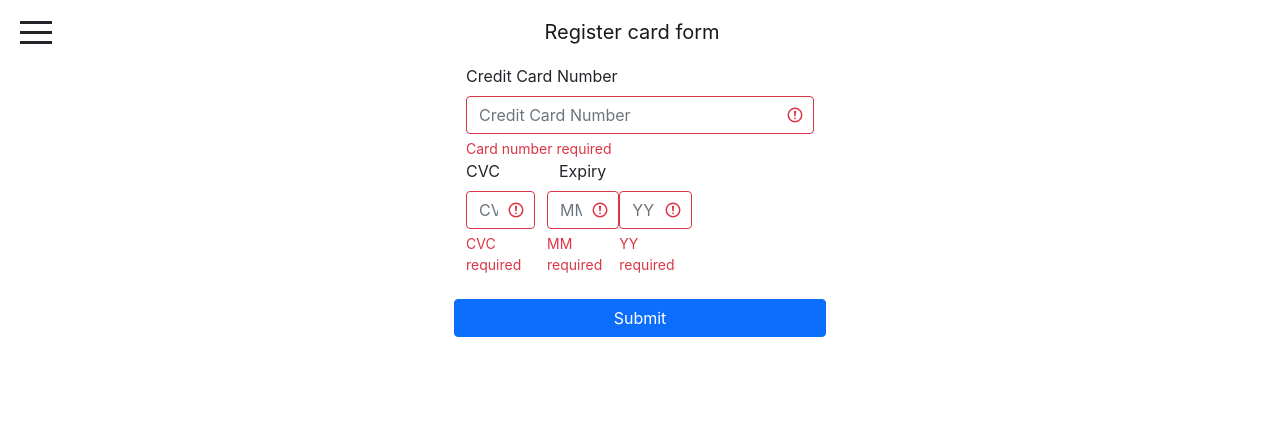
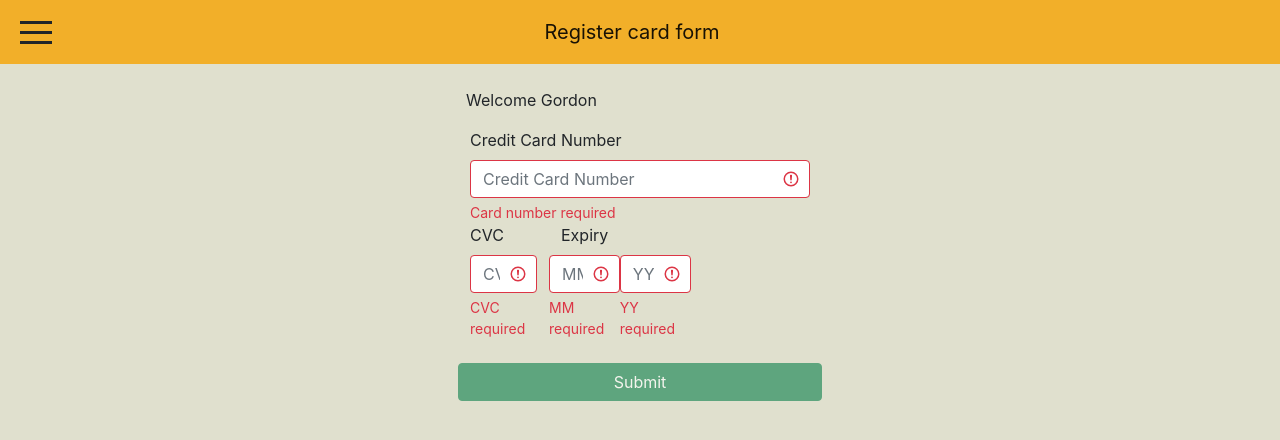
Before and after one commit to AshleyThew/asb-form, a React (Create React App) app: page / in a window 1280 px wide. Shown: the top 440 px of the page. Built offline with nearby package versions, Linux system fonts and the light colour scheme.

Commit message:
Cleanup & Stylinh
Add styling
Add user context
Cleanup code

```diff
--- a/src/App.scss
+++ b/src/App.scss
@@ -1,5 +1,14 @@
+body {
+	min-height: 100vh;
+	background-color: #E0E0CE;
+}
+
 .navbar-center {
-  position: absolute;
-  left: 50%;
-  transform: translatex(-50%);
+	position: absolute;
+	left: 50%;
+	transform: translatex(-50%);
 }
+
+.navbar {
+	background-color: #F2AF29;
+}
--- a/src/App.tsx
+++ b/src/App.tsx
@@ -1,9 +1,9 @@
 import React, { useState } from 'react';
 import { Container } from 'react-bootstrap';
 import './App.scss';
-import CreditCardInput from './components/CreditCardInput';
 import Header from './components/Header';
 import Menu from './components/Menu';
+import UserPage from './pages/UserPage';
 
 function App() {
 	const [menu, setMenu] = useState(false);
@@ -11,7 +11,7 @@ function App() {
 	return (
 		<>
 			<Header menu={menu} setMenu={setMenu} title={menu ? 'Menu' : 'Register card form'} />
-			<Container>{menu ? <Menu /> : <CreditCardInput validateOnMount={true}/>}</Container>
+			<Container>{menu ? <Menu /> : <UserPage />}</Container>
 		</>
 	);
 }
--- a/src/components/CreditCardInput.tsx
+++ b/src/components/CreditCardInput.tsx
@@ -117,9 +117,16 @@ const CreditCardInput: React.FC<FormProps> = (props) => {
 								<Row className="justify-content-center">
 									<Button
 										type="submit"
+										variant="success"
 										className="btn-block"
 										style={{ maxWidth: '400px' }}
-										disabled={isSubmitting}
+										disabled={
+											isSubmitting ||
+											!!errors.cardNumber ||
+											!!errors.cvc ||
+											!!errors.expiryMM ||
+											!!errors.expiryYY
+										}
 									>
 										Submit
 									</Button>
--- a/src/components/Menu.tsx
+++ b/src/components/Menu.tsx
@@ -1,7 +1,11 @@
+import { Container, Row } from "react-bootstrap"
 
 const Menu = () => {
 	return (
-		<p>This is menu content</p>
+		<Container fluid={true} className="pt-1">
+			<Row className="align-items-end pt-1">This is menu content</Row>
+			<Row className="align-items-end pt-1">Other content</Row>
+		</Container>
 	);
 };
 
--- /dev/null
+++ b/src/context/UserContext.tsx
@@ -0,0 +1,26 @@
+import React, { useContext, useState } from "react";
+
+const UserContext = React.createContext({user: {firstName: "", lastName: ""}});
+const UserConsumer = UserContext.Consumer;
+
+const UserProvider = (props: any) => {
+    const [user, setUser] = useState({user: {firstName: "Gordon", lastName: "Ramsey"}});
+
+    const values = React.useMemo(() => ({ user, setUser }), [user, setUser]);
+
+    return (
+      <UserContext.Provider value={values.user}>{props.children}</UserContext.Provider>
+    );
+  };
+
+  const GetUser = () => {
+    const context = useContext(UserContext);
+
+    if (context === undefined) {
+      throw new Error("Invalid use of user context.");
+    }
+
+    return context;
+  };
+
+  export { UserProvider, UserConsumer, GetUser };
--- a/src/index.tsx
+++ b/src/index.tsx
@@ -2,12 +2,15 @@ import React from 'react';
 import ReactDOM from 'react-dom/client';
 import './index.scss';
 import App from './App';
+import { UserProvider } from "./context/UserContext";
 
 const root = ReactDOM.createRoot(
   document.getElementById('root') as HTMLElement
 );
 root.render(
   <React.StrictMode>
-    <App />
+    <UserProvider>
+      <App />
+    </UserProvider>
   </React.StrictMode>
 );
--- /dev/null
+++ b/src/pages/UserPage.tsx
@@ -0,0 +1,21 @@
+import { Col, Container, Row } from 'react-bootstrap';
+import { GetUser } from '../context/UserContext';
+import CreditCardInput from '../components/CreditCardInput';
+
+const UserPage = () => {
+	const { user } = GetUser();
+
+	return (
+		<Container>
+            <br className='pt-10'/>
+			<Row className="justify-content-center">
+				<Col xs={10} md={6} xl={4}>
+					<p>Welcome {user.firstName}</p>
+				</Col>
+			</Row>
+			<CreditCardInput validateOnMount={true} />
+		</Container>
+	);
+};
+
+export default UserPage;
```
Also changed, not shown: 2 other files (tests, documents, lock files or other folders).
